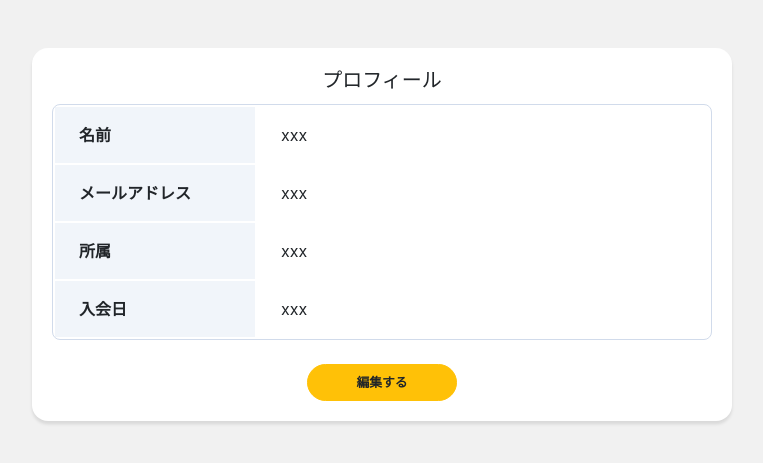
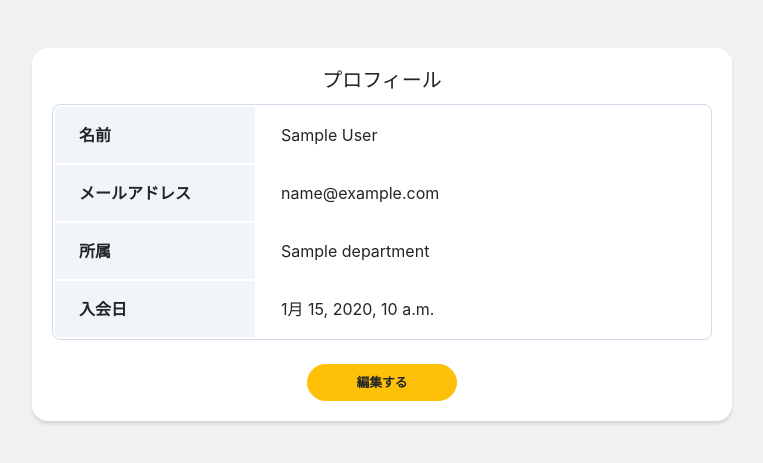
Before and after one commit to tomizawa0214/custom-user, a Django app: template accounts/templates/accounts/profile.html in a window 1280 px wide. Shown: the part 56-519 px from the top of the page, without its empty margins (258-1021 px from the left). Run offline with Django 3.2, Linux system fonts and the light colour scheme; the template is opened without the code that fills it: most values are stand-ins (such as "Sample title", 1, 10 or a date in 2020); some libraries are stand-ins or nearby versions.

Commit message:
プロフィール画面完成

```diff
--- a/accounts/templates/accounts/profile.html
+++ b/accounts/templates/accounts/profile.html
@@ -8,19 +8,19 @@
       <tbody>
         <tr>
           <th class="header">名前</th>
-          <td class="data">xxx</td>
+          <td class="data">{{ user_data.first_name }} {{ user_data.last_name }}</td>
         </tr>
         <tr>
           <th class="header">メールアドレス</th>
-          <td class="data">xxx</td>
+          <td class="data">{{ user_data.email }}</td>
         </tr>
         <tr>
           <th class="header">所属</th>
-          <td class="data">xxx</td>
+          <td class="data">{{ user_data.department }}</td>
         </tr>
         <tr>
           <th class="header">入会日</th>
-          <td class="data">xxx</td>
+          <td class="data">{{ user_data.created }}</td>
         </tr>
       </tbody>
     </table>
```
Also changed, not shown: accounts/views.py (+6 -1 lines).
